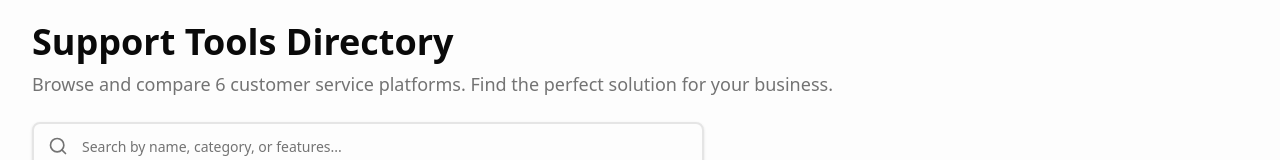
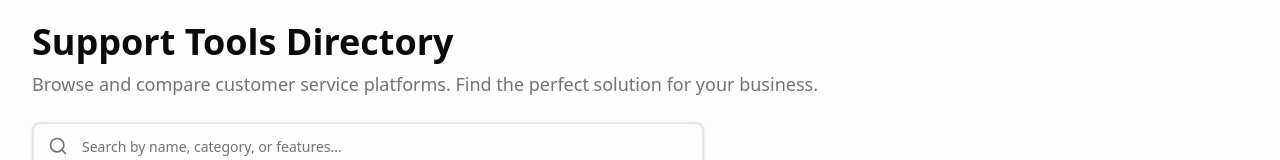
Before and after one commit to artugam/customer-service-directory, a Next.js app: page /support-tools in a window 1280 px wide. Shown: the part 147-307 px from the top of the page. Built offline with nearby package versions, Linux system fonts and the light colour scheme.

Commit message:
fix: Hydration failed error on support tools page

```diff
--- a/src/components/support-tools-client.tsx
+++ b/src/components/support-tools-client.tsx
@@ -149,7 +149,7 @@ function SupportToolsContent({
                             Support Tools Directory
                         </h1>
                         <p className="text-lg text-muted-foreground">
-                            Browse and compare {platforms.length} customer service platforms. Find the perfect solution for your business.
+                            Browse and compare customer service platforms. Find the perfect solution for your business.
                         </p>
                     </div>
 
```
